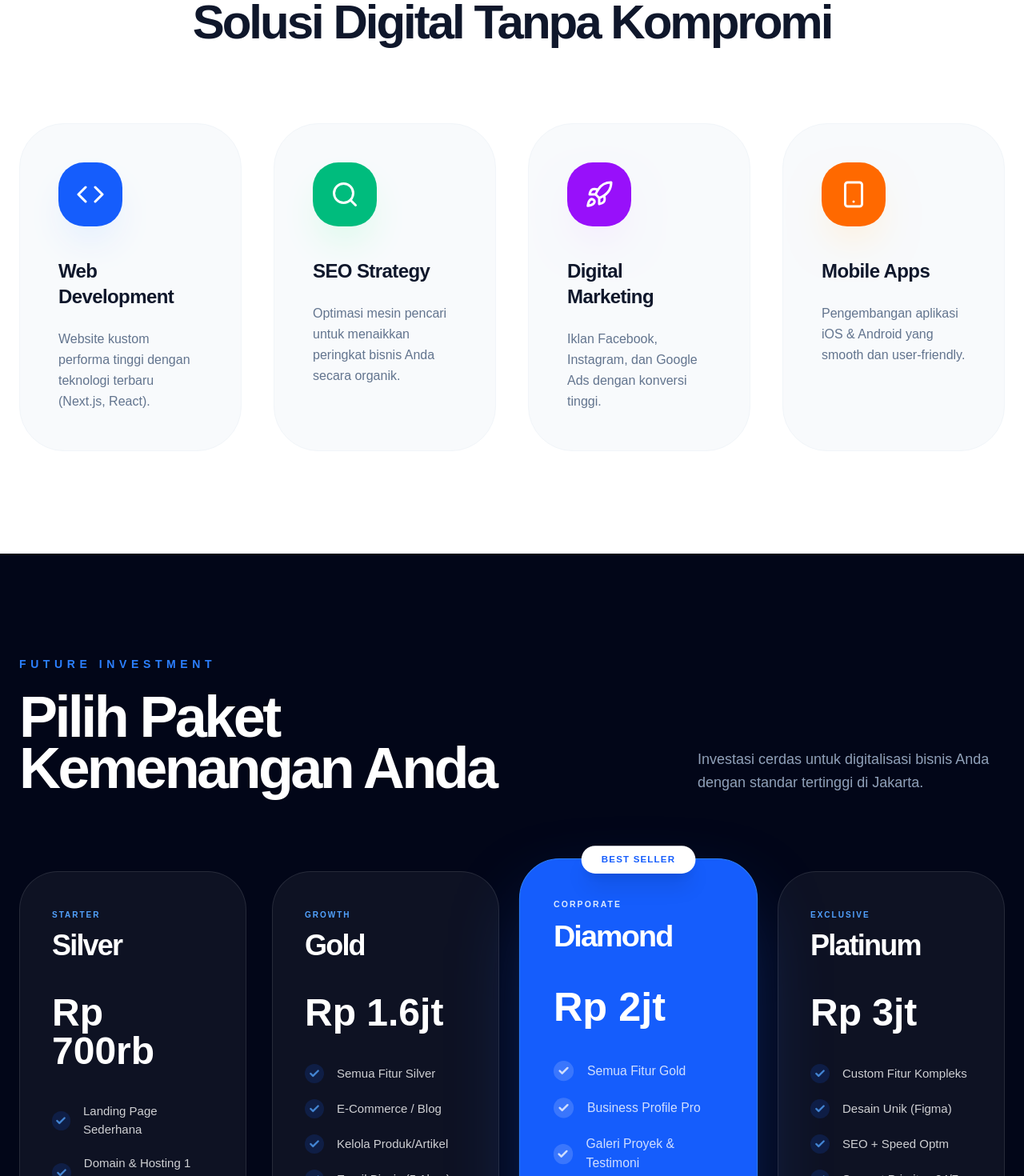
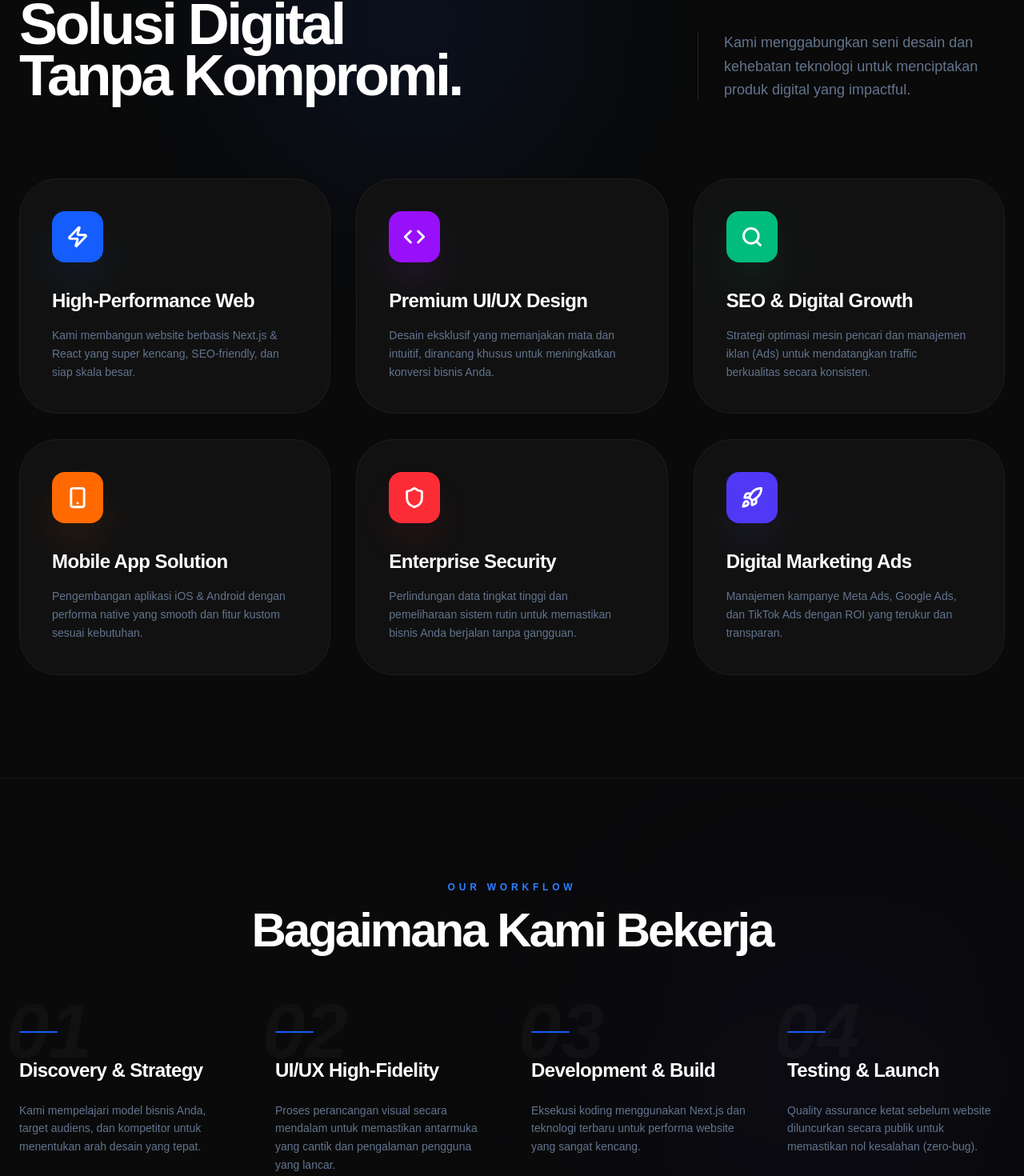
Before and after one commit to Gombeng/ardana-web-agency, a Next.js app: page / in a window 1280 px wide. Shown: the part 1277-2747 px from the top of the page at 80% size. Built offline with nearby package versions, Linux system fonts and the light colour scheme.

Commit message:
Complete website redesign: Added Process, Testimonials, FAQ and improved Services styling based on competitive analysis

```diff
--- a/src/app/page.tsx
+++ b/src/app/page.tsx
@@ -1,7 +1,10 @@
 import Navbar from "@/components/Navbar";
 import Hero from "@/components/sections/Hero";
 import Services from "@/components/sections/Services";
+import Process from "@/components/sections/Process";
+import Testimonials from "@/components/sections/Testimonials";
 import Pricing from "@/components/sections/Pricing";
+import FAQ from "@/components/sections/FAQ";
 import Footer from "@/components/sections/Footer";
 
 export default function Home() {
@@ -13,7 +16,10 @@ export default function Home() {
         <div className="h-[1px] w-full bg-gradient-to-r from-transparent via-white/5 to-transparent" />
       </div>
       <Services />
+      <Process />
+      <Testimonials />
       <Pricing />
+      <FAQ />
       <Footer />
     </main>
   );
--- /dev/null
+++ b/src/components/sections/FAQ.tsx
@@ -0,0 +1,57 @@
+"use client"
+
+import {
+  Accordion,
+  AccordionContent,
+  AccordionItem,
+  AccordionTrigger,
+} from "@/components/ui/accordion"
+
+const faqs = [
+  {
+    q: "Berapa lama waktu pengerjaan satu website?",
+    a: "Untuk Landing Page sederhana biasanya memakan waktu 3-5 hari. Untuk website perusahaan yang lebih kompleks atau sistem kustom, estimasi waktu berkisar antara 2-4 minggu."
+  },
+  {
+    q: "Apakah harga sudah termasuk domain dan hosting?",
+    a: "Ya, semua paket kami sudah termasuk Domain (.com/.id) dan Hosting premium selama 1 tahun pertama."
+  },
+  {
+    q: "Teknologi apa yang digunakan oleh Ardana Digital?",
+    a: "Kami menggunakan standar industri modern seperti Next.js, React, Tailwind CSS, dan Shadcn UI untuk memastikan website yang kencang, aman, dan mudah dikelola."
+  },
+  {
+    q: "Apakah website saya nanti bisa muncul di Google (SEO)?",
+    a: "Tentu. Semua website yang kami bangun sudah dioptimasi secara teknis (On-Page SEO) agar mudah diindeks oleh mesin pencari Google."
+  },
+  {
+    q: "Bagaimana jika saya ingin melakukan perubahan setelah website jadi?",
+    a: "Kami memberikan garansi revisi minor dan dukungan teknis gratis selama 3 bulan pertama setelah peluncuran untuk memastikan kepuasan Anda."
+  }
+]
+
+export default function FAQ() {
+  return (
+    <section className="py-32 bg-[#0A0A0A] border-t border-white/5">
+      <div className="max-w-[900px] mx-auto px-6">
+        <div className="text-center mb-20 space-y-4">
+          <h2 className="text-xs font-black text-blue-500 uppercase tracking-[0.4em]">Questions & Answers</h2>
+          <p className="text-4xl md:text-5xl font-[900] tracking-tighter text-white">Sering Ditanyakan</p>
+        </div>
+
+        <Accordion type="single" collapsible className="w-full space-y-4">
+          {faqs.map((faq, i) => (
+            <AccordionItem key={i} value={`item-${i}`} className="border-white/5 bg-[#111] rounded-[2rem] px-8 py-2 overflow-hidden transition-all hover:border-blue-600/30">
+              <AccordionTrigger className="text-left font-bold text-white hover:no-underline hover:text-blue-500 text-lg py-6">
+                {faq.q}
+              </AccordionTrigger>
+              <AccordionContent className="text-slate-400 font-medium leading-relaxed pb-8">
+                {faq.a}
+              </AccordionContent>
+            </AccordionItem>
+          ))}
+        </Accordion>
+      </div>
+    </section>
+  )
+}
--- /dev/null
+++ b/src/components/sections/Process.tsx
@@ -0,0 +1,56 @@
+"use client"
+
+const steps = [
+  {
+    num: "01",
+    title: "Discovery & Strategy",
+    desc: "Kami mempelajari model bisnis Anda, target audiens, dan kompetitor untuk menentukan arah desain yang tepat."
+  },
+  {
+    num: "02",
+    title: "UI/UX High-Fidelity",
+    desc: "Proses perancangan visual secara mendalam untuk memastikan antarmuka yang cantik dan pengalaman pengguna yang lancar."
+  },
+  {
+    num: "03",
+    title: "Development & Build",
+    desc: "Eksekusi koding menggunakan Next.js dan teknologi terbaru untuk performa website yang sangat kencang."
+  },
+  {
+    num: "04",
+    title: "Testing & Launch",
+    desc: "Quality assurance ketat sebelum website diluncurkan secara publik untuk memastikan nol kesalahan (zero-bug)."
+  }
+]
+
+export default function Process() {
+  return (
+    <section className="py-32 bg-[#0A0A0A] border-t border-white/5 relative overflow-hidden">
+      <div className="absolute bottom-0 right-0 w-[500px] h-[500px] bg-indigo-600/5 blur-[150px] rounded-full" />
+
+      <div className="max-w-[1400px] mx-auto px-6 relative z-10">
+        <div className="text-center mb-24 space-y-4">
+          <h2 className="text-xs font-black text-blue-500 uppercase tracking-[0.4em]">Our Workflow</h2>
+          <p className="text-5xl md:text-6xl font-[900] tracking-tighter text-white">Bagaimana Kami Bekerja</p>
+        </div>
+
+        <div className="grid md:grid-cols-2 lg:grid-cols-4 gap-12">
+          {steps.map((step, i) => (
+            <div key={i} className="relative group">
+              <div className="text-8xl font-black text-white/[0.03] absolute -top-12 -left-4 group-hover:text-blue-600/10 transition-colors duration-500 italic">
+                {step.num}
+              </div>
+              <div className="relative z-10 space-y-6">
+                <div className="h-[2px] w-12 bg-blue-600 rounded-full mb-8 group-hover:w-full transition-all duration-700" />
+                <h3 className="text-2xl font-black text-white tracking-tight leading-tight">{step.title}</h3>
+                <p className="text-slate-500 font-medium leading-relaxed text-sm">
+                  {step.desc}
+                </p>
+              </div>
+            </div>
+          ))}
+        </div>
+      </div>
+    </section>
+  )
+}
--- a/src/components/sections/Services.tsx
+++ b/src/components/sections/Services.tsx
@@ -1,53 +1,74 @@
-import { Code, Search, Rocket, Smartphone } from "lucide-react"
+import { Code, Search, Rocket, Smartphone, Shield, Zap } from "lucide-react"
 
 const services = [
   {
-    title: "Web Development",
-    desc: "Website kustom performa tinggi dengan teknologi terbaru (Next.js, React).",
-    icon: Code,
+    title: "High-Performance Web",
+    desc: "Kami membangun website berbasis Next.js & React yang super kencang, SEO-friendly, dan siap skala besar.",
+    icon: Zap,
     color: "bg-blue-600",
-    shadow: "shadow-blue-100"
+    shadow: "shadow-blue-500/20"
   },
   {
-    title: "SEO Strategy",
-    desc: "Optimasi mesin pencari untuk menaikkan peringkat bisnis Anda secara organik.",
+    title: "Premium UI/UX Design",
+    desc: "Desain eksklusif yang memanjakan mata dan intuitif, dirancang khusus untuk meningkatkan konversi bisnis Anda.",
+    icon: Code,
+    color: "bg-purple-600",
+    shadow: "shadow-purple-500/20"
+  },
+  {
+    title: "SEO & Digital Growth",
+    desc: "Strategi optimasi mesin pencari dan manajemen iklan (Ads) untuk mendatangkan traffic berkualitas secara konsisten.",
     icon: Search,
     color: "bg-emerald-500",
-    shadow: "shadow-emerald-100"
+    shadow: "shadow-emerald-500/20"
   },
   {
-    title: "Digital Marketing",
-    desc: "Iklan Facebook, Instagram, dan Google Ads dengan konversi tinggi.",
-    icon: Rocket,
-    color: "bg-purple-600",
-    shadow: "shadow-purple-100"
+    title: "Mobile App Solution",
+    desc: "Pengembangan aplikasi iOS & Android dengan performa native yang smooth dan fitur kustom sesuai kebutuhan.",
+    icon: Smartphone,
+    color: "bg-orange-500",
+    shadow: "shadow-orange-500/20"
   },
   {
-    title: "Mobile Apps",
-    desc: "Pengembangan aplikasi iOS & Android yang smooth dan user-friendly.",
-    icon: Smartphone,
-    color: "bg-orange-500",
-    shadow: "shadow-orange-100"
+    title: "Enterprise Security",
+    desc: "Perlindungan data tingkat tinggi dan pemeliharaan sistem rutin untuk memastikan bisnis Anda berjalan tanpa gangguan.",
+    icon: Shield,
+    color: "bg-red-500",
+    shadow: "shadow-red-500/20"
+  },
+  {
+    title: "Digital Marketing Ads",
+    desc: "Manajemen kampanye Meta Ads, Google Ads, dan TikTok Ads dengan ROI yang terukur dan transparan.",
+    icon: Rocket,
+    color: "bg-indigo-600",
+    shadow: "shadow-indigo-500/20"
   }
 ]
 
 export default function Services() {
   return (
-    <section id="layanan" className="py-32 bg-white">
-      <div className="max-w-[1400px] mx-auto px-6">
-        <div className="text-center mb-24 space-y-4">
-          <h2 className="text-sm font-[900] text-blue-600 uppercase tracking-[0.4em]">What We Excel At</h2>
-          <p className="text-5xl md:text-6xl font-[900] tracking-tighter text-slate-900">Solusi Digital Tanpa Kompromi</p>
+    <section id="layanan" className="py-32 bg-[#0A0A0A] relative overflow-hidden">
+      <div className="absolute top-0 left-1/4 w-96 h-96 bg-blue-600/10 blur-[120px] rounded-full" />
+
+      <div className="max-w-[1400px] mx-auto px-6 relative z-10">
+        <div className="flex flex-col md:flex-row justify-between items-end mb-24 gap-8 text-left">
+          <div className="space-y-4">
+            <h2 className="text-sm font-black text-blue-500 uppercase tracking-[0.4em]">Expertise & Services</h2>
+            <p className="text-5xl md:text-7xl font-[900] tracking-tighter text-white leading-[0.9]">Solusi Digital <br/> Tanpa Kompromi.</p>
+          </div>
+          <p className="text-slate-500 max-w-sm text-lg font-medium leading-relaxed border-l border-white/10 pl-8">
+            Kami menggabungkan seni desain dan kehebatan teknologi untuk menciptakan produk digital yang impactful.
+          </p>
         </div>
 
-        <div className="grid md:grid-cols-2 lg:grid-cols-4 gap-10">
+        <div className="grid md:grid-cols-2 lg:grid-cols-3 gap-8">
           {services.map((s, i) => (
-            <div key={i} className="group p-12 rounded-[3.5rem] bg-slate-50 hover:bg-white hover:shadow-[0_40px_80px_-20px_rgba(0,0,0,0.08)] transition-all duration-500 border border-slate-100 hover:border-transparent cursor-pointer">
-              <div className={`w-20 h-20 ${s.color} rounded-[2rem] mb-10 flex items-center justify-center text-white shadow-2xl ${s.shadow} group-hover:scale-110 transition-transform`}>
-                <s.icon size={36} strokeWidth={2} />
+            <div key={i} className="group p-10 rounded-[3rem] bg-[#111] hover:bg-[#151515] transition-all duration-500 border border-white/5 hover:border-blue-600/30 cursor-pointer">
+              <div className={`w-16 h-16 ${s.color} rounded-2xl mb-8 flex items-center justify-center text-white shadow-2xl ${s.shadow} group-hover:scale-110 transition-transform duration-500`}>
+                <s.icon size={28} strokeWidth={2.5} />
               </div>
-              <h3 className="text-2xl font-[900] mb-6 text-slate-900 tracking-tight">{s.title}</h3>
-              <p className="text-slate-500 leading-relaxed font-medium">{s.desc}</p>
+              <h3 className="text-2xl font-black mb-4 text-white tracking-tight">{s.title}</h3>
+              <p className="text-slate-500 leading-relaxed font-medium text-sm">{s.desc}</p>
             </div>
           ))}
         </div>
--- /dev/null
+++ b/src/components/sections/Testimonials.tsx
@@ -0,0 +1,61 @@
+"use client"
+
+import { Avatar, AvatarFallback, AvatarImage } from "@/components/ui/avatar"
+import { Quote } from "lucide-react"
+
+const testimonials = [
+  {
+    name: "Andi Wijaya",
+    role: "Owner of Bayu Travel",
+    msg: "Gak nyesel pilih Ardana Digital. Websitenya kenceng banget di HP, customer saya jadi gampang booking rute. Sangat profesional!",
+    avatar: "https://i.pravatar.cc/150?u=andi"
+  },
+  {
+    name: "Sekar Syafira",
+    role: "CEO of BeautySpace",
+    msg: "Visualnya bener-bener mewah, jauh di atas agensi lain yang pernah saya coba. Branding bisnis saya jadi naik kelas dalam semalam.",
+    avatar: "https://i.pravatar.cc/150?u=sekar"
+  },
+  {
+    name: "Budi Santoso",
+    role: "Operational Manager",
+    msg: "Alur kerja yang jelas dan komunikasi tim yang baik. Website kami selesai lebih cepat dari jadwal. Recommended banget!",
+    avatar: "https://i.pravatar.cc/150?u=budi"
+  }
+]
+
+export default function Testimonials() {
+  return (
+    <section className="py-32 bg-[#0A0A0A] relative overflow-hidden">
+      <div className="absolute top-1/2 left-0 w-[600px] h-[600px] bg-blue-600/5 blur-[150px] rounded-full -translate-y-1/2" />
+
+      <div className="max-w-[1400px] mx-auto px-6 relative z-10">
+        <div className="text-center mb-24 space-y-4">
+          <h2 className="text-xs font-black text-blue-500 uppercase tracking-[0.4em]">Client Satisfaction</h2>
+          <p className="text-5xl md:text-6xl font-[900] tracking-tighter text-white">Apa Kata Mereka?</p>
+        </div>
+
+        <div className="grid md:grid-cols-3 gap-8">
+          {testimonials.map((t, i) => (
+            <div key={i} className="p-10 rounded-[3.5rem] bg-[#111] border border-white/5 relative group hover:border-blue-600/30 transition-all duration-500 flex flex-col h-full">
+              <Quote className="text-blue-600/20 absolute top-10 right-10 group-hover:text-blue-600/50 transition-colors duration-500" size={60} />
+              <p className="text-xl font-medium text-slate-300 leading-relaxed italic mb-10 flex-grow">
+                "{t.msg}"
+              </p>
+              <div className="flex items-center space-x-4 border-t border-white/5 pt-8">
+                <Avatar className="h-14 w-14 border-2 border-blue-600/20 shadow-lg">
+                  <AvatarImage src={t.avatar} />
+                  <AvatarFallback>{t.name.substring(0, 2)}</AvatarFallback>
+                </Avatar>
+                <div>
+                  <h4 className="text-white font-black uppercase tracking-tight">{t.name}</h4>
+                  <p className="text-slate-500 text-xs font-bold uppercase tracking-widest">{t.role}</p>
+                </div>
+              </div>
+            </div>
+          ))}
+        </div>
+      </div>
+    </section>
+  )
+}
```
